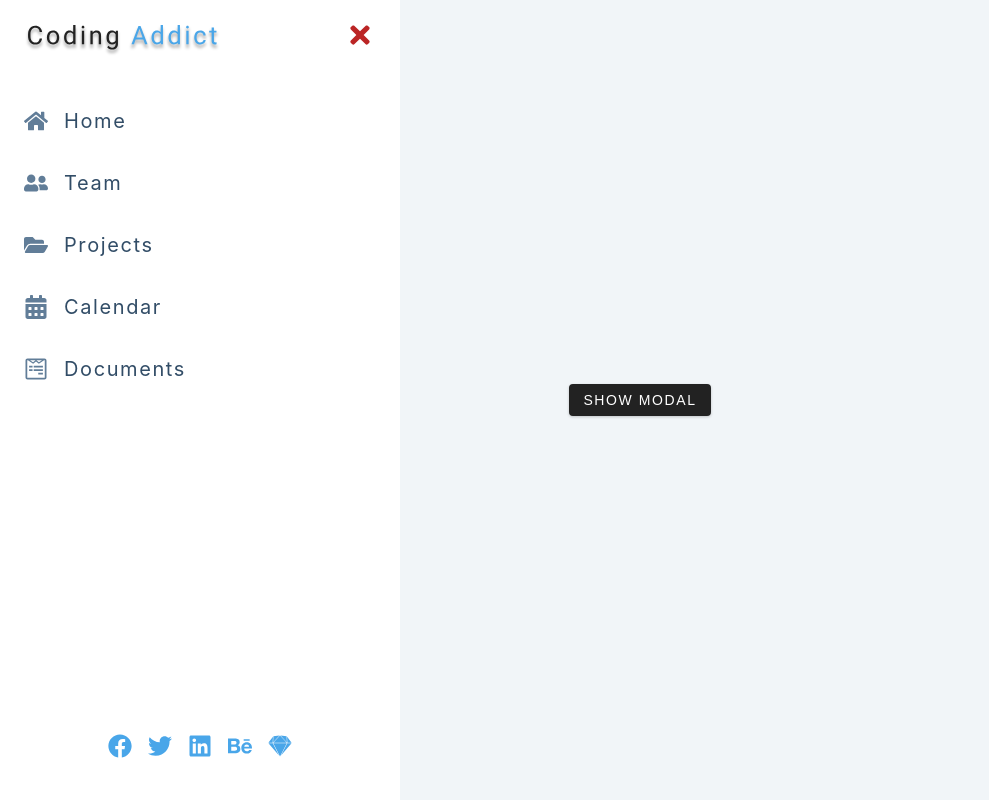
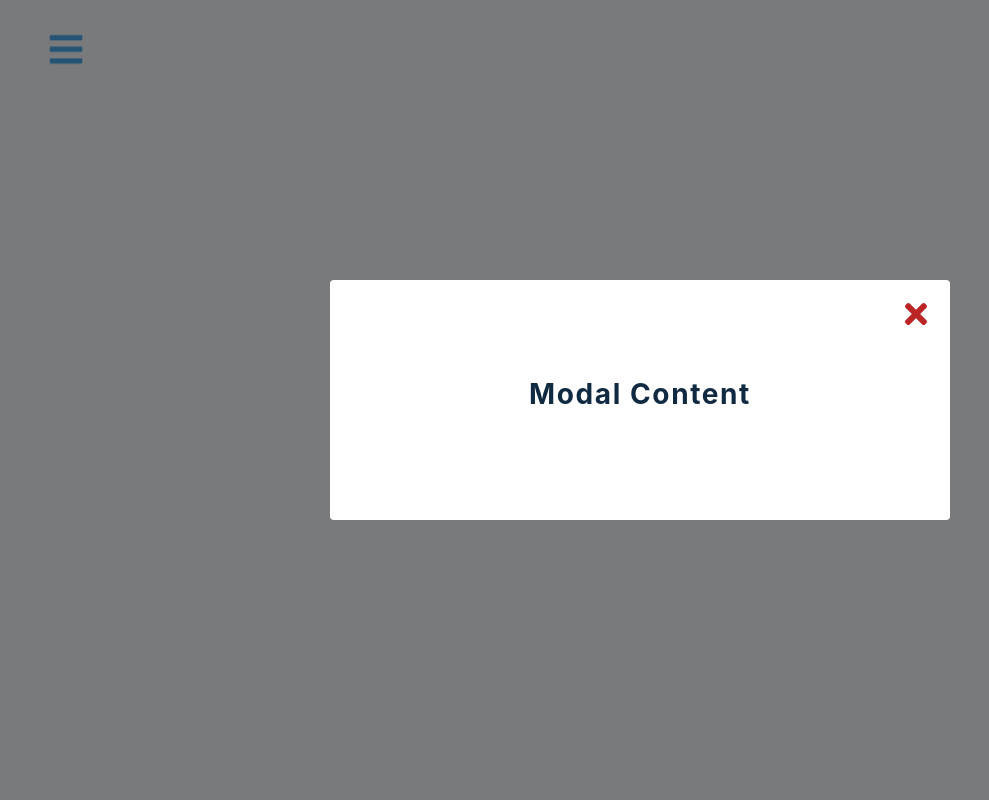
Before and after one commit to platisam/React_SideBar, a React (Create React App) app: page / in a window 1280 px wide. Both pictures are taken after a click on the button "SHOW MODAL". Shown: the whole page, without its empty margins (0-989 px from the left). Built offline with nearby package versions, Linux system fonts and the light colour scheme.

Commit message:
creating functions for closing and opening modal and sidebar

```diff
--- a/src/App.js
+++ b/src/App.js
@@ -1,3 +1,4 @@
+import React from "react";
 import Home from "./Home";
 import Modal from "./Modal";
 import Sidebar from "./Sidebar";
--- a/src/Home.js
+++ b/src/Home.js
@@ -1,16 +1,18 @@
-import React, { useContext } from "react";
+import React from "react";
 import { FaBars } from "react-icons/fa";
-import { AppContext, useGlobalContext } from "./context";
+import { useGlobalContext } from "./context";
 
 const Home = () => {
-  const data = useGlobalContext(AppContext);
-  console.log(data);
+  const { openSidebar, openModal } = useGlobalContext();
+
   return (
     <main>
-      <button className="sidebar-toggle">
+      <button className="sidebar-toggle" onClick={openSidebar}>
         <FaBars />
       </button>
-      <button className="btn">show modal</button>
+      <button className="btn" onClick={openModal}>
+        show modal
+      </button>
     </main>
   );
 };
--- a/src/Modal.js
+++ b/src/Modal.js
@@ -1,12 +1,19 @@
 import React from "react";
 import { FaTimes } from "react-icons/fa";
+import { useGlobalContext } from "./context";
 
 const Modal = () => {
+  const { isModalOpen, closeModal } = useGlobalContext();
+
   return (
-    <div className={`modal-overlay `}>
+    <div
+      className={`${
+        isModalOpen ? "modal-overlay show-modal" : "modal-overlay"
+      }`}
+    >
       <div className="modal-container">
         <h3>modal content</h3>
-        <button className="close-modal-btn">
+        <button className="close-modal-btn" onClick={closeModal}>
           <FaTimes />
         </button>
       </div>
--- a/src/Sidebar.js
+++ b/src/Sidebar.js
@@ -2,13 +2,16 @@
 import logo from "./logo.svg";
 import { FaTimes } from "react-icons/fa";
 import { social, links } from "./data";
+import { useGlobalContext } from "./context";
 
 const Sidebar = () => {
+  const { isSidebarOpen, closeSidebar } = useGlobalContext();
+
   return (
-    <aside className={`sidebar show-sidebar`}>
+    <aside className={`${isSidebarOpen ? "sidebar show-sidebar" : "sidebar"}`}>
       <div className="sidebar-header">
         <img src={logo} className="logo" alt="coding addict" />
-        <button className="close-btn">
+        <button className="close-btn" onClick={closeSidebar}>
           <FaTimes />
         </button>
       </div>
--- a/src/context.js
+++ b/src/context.js
@@ -1,9 +1,41 @@
-import React, { useContext } from "react";
+import React, { useContext, useState } from "react";
 
 const AppContext = React.createContext();
 
 const AppProvider = ({ children }) => {
-  return <AppContext.Provider value="hello">{children}</AppContext.Provider>;
+  const [isSidebarOpen, setIsSidebarOpen] = useState(false);
+  const [isModalOpen, setIsModalOpen] = useState(false);
+
+  const openSidebar = () => {
+    setIsSidebarOpen(true);
+  };
+
+  const closeSidebar = () => {
+    setIsSidebarOpen(false);
+  };
+
+  const openModal = () => {
+    setIsModalOpen(true);
+  };
+
+  const closeModal = () => {
+    setIsModalOpen(false);
+  };
+
+  return (
+    <AppContext.Provider
+      value={{
+        isModalOpen,
+        isSidebarOpen,
+        openModal,
+        openSidebar,
+        closeModal,
+        closeSidebar,
+      }}
+    >
+      {children}
+    </AppContext.Provider>
+  );
 };
 
 // custom hook
```
